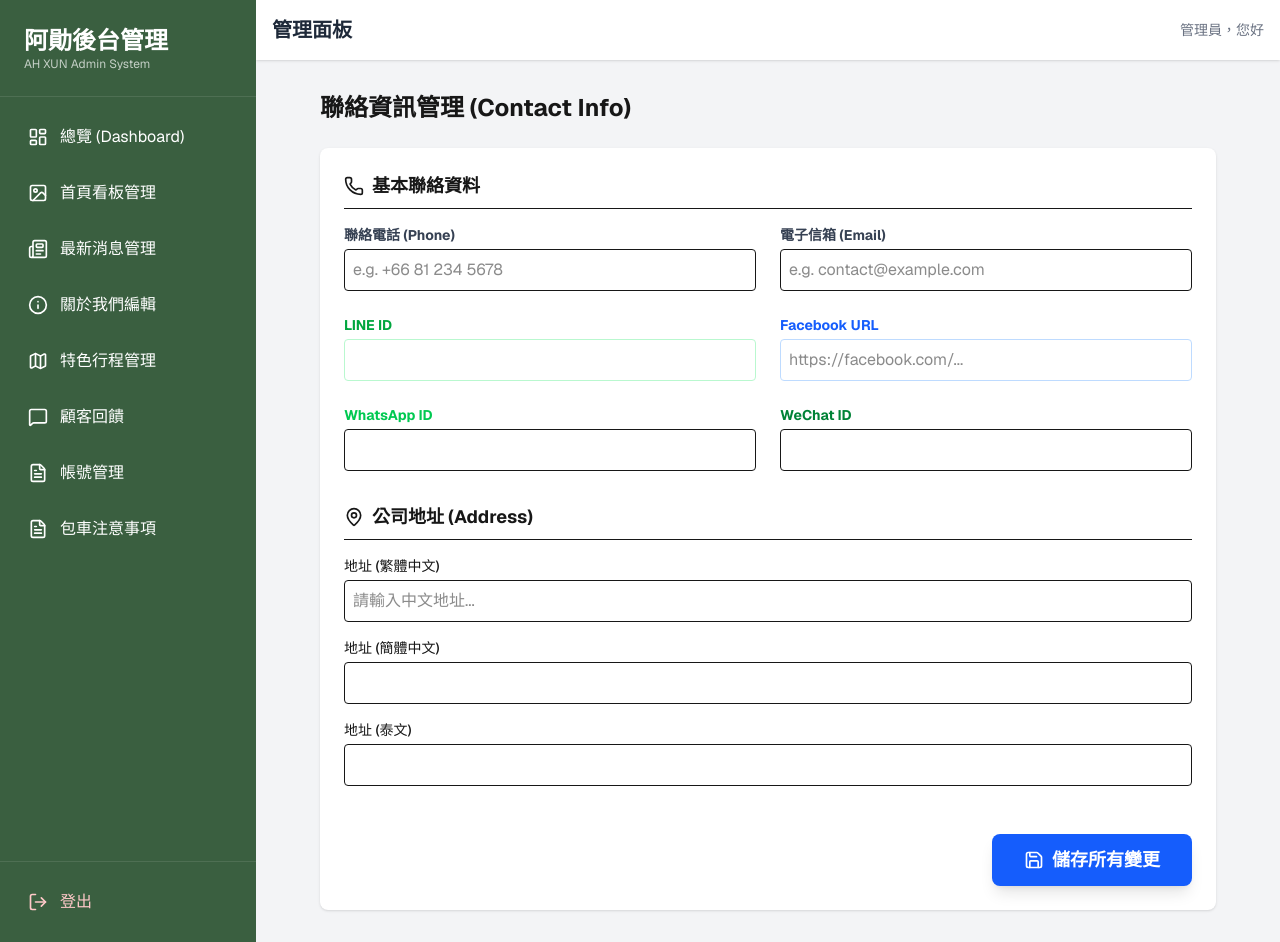
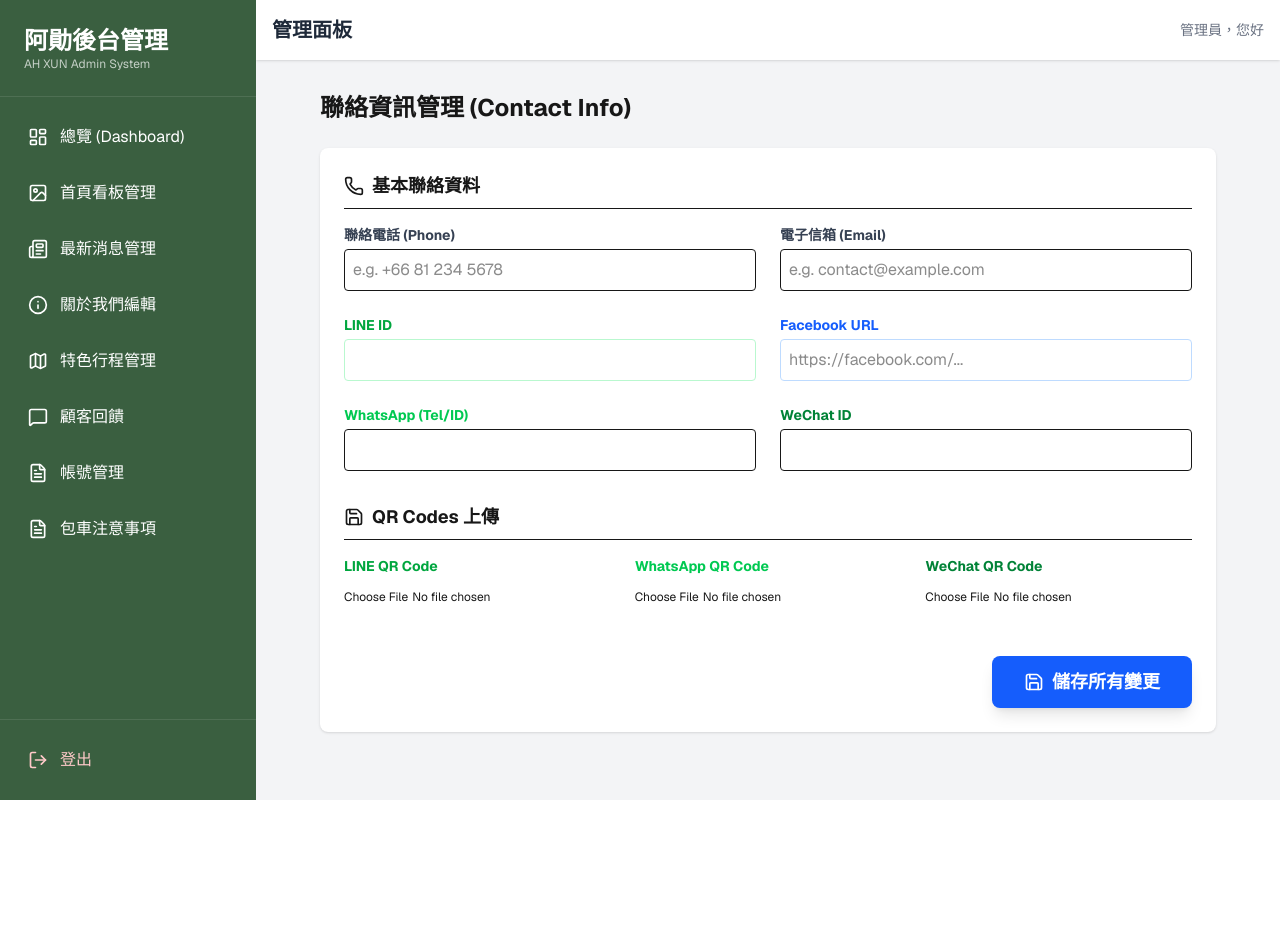
Before and after one commit to marcochen0508/ah-xun-travel, a Next.js app: page /admin/contact in a window 1280 px wide. After the commit the page ends 800 px from the top, so only its background shows below. Built offline with nearby package versions, Linux system fonts and the light colour scheme; no server answers.

Commit message:
feat: dynamic contact info and social links with QR upload, removed address

```diff
--- a/src/app/admin/contact/page.tsx
+++ b/src/app/admin/contact/page.tsx
@@ -8,18 +8,15 @@ export default function ContactPage() {
     const [saving, setSaving] = useState(false);
 
     const [formData, setFormData] = useState({
-        // Address (Multi-language)
-        address_zh_tw: "",
-        address_zh_cn: "",
-        address_th: "",
-
-        // Settings (Contact Details)
         phone: "",
         line_id: "",
         facebook_url: "",
         whatsapp_id: "",
         wechat_id: "",
-        email: ""
+        email: "",
+        line_qr: "",
+        whatsapp_qr: "",
+        wechat_qr: ""
     });
 
     useEffect(() => {
@@ -32,22 +29,46 @@ export default function ContactPage() {
             const data = await res.json();
             if (data.key) {
                 setFormData({
-                    address_zh_tw: data.content_zh_tw || "",
-                    address_zh_cn: data.content_zh_cn || "",
-                    address_th: data.content_th || "",
-
                     phone: data.settings?.phone || "",
                     line_id: data.settings?.line_id || "",
                     facebook_url: data.settings?.facebook_url || "",
                     whatsapp_id: data.settings?.whatsapp_id || "",
                     wechat_id: data.settings?.wechat_id || "",
-                    email: data.settings?.email || ""
+                    email: data.settings?.email || "",
+                    line_qr: data.settings?.line_qr || "",
+                    whatsapp_qr: data.settings?.whatsapp_qr || "",
+                    wechat_qr: data.settings?.wechat_qr || ""
                 });
             }
         } catch (error) {
             console.error("Failed to fetch contact info");
         } finally {
             setLoading(false);
+        }
+    };
+
+    const handleFileUpload = async (e: React.ChangeEvent<HTMLInputElement>, field: string) => {
+        if (!e.target.files || e.target.files.length === 0) return;
+        const file = e.target.files[0];
+
+        const uploadFormData = new FormData();
+        uploadFormData.append('file', file);
+        uploadFormData.append('bucket', 'settings');
+
+        try {
+            const response = await fetch('/api/upload', {
+                method: 'POST',
+                body: uploadFormData
+            });
+            const result = await response.json();
+            if (response.ok) {
+                setFormData(prev => ({ ...prev, [field]: result.url }));
+            } else {
+                alert("上傳失敗: " + result.error);
+            }
+        } catch (error) {
+            console.error("Upload error:", error);
+            alert("上傳發生錯誤");
         }
     };
 
@@ -63,17 +84,17 @@ export default function ContactPage() {
         try {
             const payload = {
                 key: "contact_info",
-                title_zh_tw: "聯絡資訊", // Fixed title
-                content_zh_tw: formData.address_zh_tw,
-                content_zh_cn: formData.address_zh_cn,
-                content_th: formData.address_th,
+                title_zh_tw: "聯絡資訊",
                 settings: {
                     phone: formData.phone,
                     line_id: formData.line_id,
                     facebook_url: formData.facebook_url,
                     whatsapp_id: formData.whatsapp_id,
                     wechat_id: formData.wechat_id,
-                    email: formData.email
+                    email: formData.email,
+                    line_qr: formData.line_qr,
+                    whatsapp_qr: formData.whatsapp_qr,
+                    wechat_qr: formData.wechat_qr
                 }
             };
 
@@ -153,7 +174,7 @@ export default function ContactPage() {
                             />
                         </div>
                         <div>
-                            <label className="block text-sm font-bold text-green-500 mb-1">WhatsApp ID</label>
+                            <label className="block text-sm font-bold text-green-500 mb-1">WhatsApp (Tel/ID)</label>
                             <input
                                 type="text"
                                 name="whatsapp_id"
@@ -175,43 +196,43 @@ export default function ContactPage() {
                     </div>
                 </div>
 
-                {/* Address Section */}
+                {/* QR Codes Section */}
                 <div>
                     <h3 className="text-lg font-bold mb-4 border-b pb-2 flex items-center gap-2">
-                        <MapPin size={20} /> 公司地址 (Address)
+                        <Save size={20} /> QR Codes 上傳
                     </h3>
+                    <div className="grid grid-cols-1 md:grid-cols-3 gap-6">
+                        {/* LINE QR */}
+                        <div className="space-y-2">
+                            <label className="block text-sm font-bold text-green-600">LINE QR Code</label>
+                            {formData.line_qr && (
+                                <div className="relative w-32 h-32 border rounded overflow-hidden mb-2">
+                                    <img src={formData.line_qr} alt="Line QR" className="object-cover w-full h-full" />
+                                </div>
+                            )}
+                            <input type="file" accept="image/*" onChange={(e) => handleFileUpload(e, 'line_qr')} className="text-xs" />
+                        </div>
 
-                    <div className="space-y-4">
-                        <div>
-                            <label className="block text-sm font-medium mb-1">地址 (繁體中文)</label>
-                            <input
-                                type="text"
-                                name="address_zh_tw"
-                                value={formData.address_zh_tw}
-                                onChange={handleChange}
-                                className="w-full border rounded p-2"
-                                placeholder="請輸入中文地址..."
-                            />
+                        {/* WhatsApp QR */}
+                        <div className="space-y-2">
+                            <label className="block text-sm font-bold text-green-500">WhatsApp QR Code</label>
+                            {formData.whatsapp_qr && (
+                                <div className="relative w-32 h-32 border rounded overflow-hidden mb-2">
+                                    <img src={formData.whatsapp_qr} alt="WhatsApp QR" className="object-cover w-full h-full" />
+                                </div>
+                            )}
+                            <input type="file" accept="image/*" onChange={(e) => handleFileUpload(e, 'whatsapp_qr')} className="text-xs" />
                         </div>
-                        <div>
-                            <label className="block text-sm font-medium mb-1">地址 (簡體中文)</label>
-                            <input
-                                type="text"
-                                name="address_zh_cn"
-                                value={formData.address_zh_cn}
-                                onChange={handleChange}
-                                className="w-full border rounded p-2"
-                            />
-                        </div>
-                        <div>
-                            <label className="block text-sm font-medium mb-1">地址 (泰文)</label>
-                            <input
-                                type="text"
-                                name="address_th"
-                                value={formData.address_th}
-                                onChange={handleChange}
-                                className="w-full border rounded p-2"
-                            />
+
+                        {/* WeChat QR */}
+                        <div className="space-y-2">
+                            <label className="block text-sm font-bold text-green-700">WeChat QR Code</label>
+                            {formData.wechat_qr && (
+                                <div className="relative w-32 h-32 border rounded overflow-hidden mb-2">
+                                    <img src={formData.wechat_qr} alt="WeChat QR" className="object-cover w-full h-full" />
+                                </div>
+                            )}
+                            <input type="file" accept="image/*" onChange={(e) => handleFileUpload(e, 'wechat_qr')} className="text-xs" />
                         </div>
                     </div>
                 </div>
--- a/src/components/layout/ContactModal.tsx
+++ b/src/components/layout/ContactModal.tsx
@@ -1,5 +1,6 @@
 "use client";
 
+import { useState, useEffect } from "react";
 import { X, Facebook, Phone, Download } from "lucide-react";
 import Image from "next/image";
 import { useLanguage } from "@/context/LanguageContext";
@@ -11,6 +12,36 @@ interface ContactModalProps {
 
 export default function ContactModal({ isOpen, onClose }: ContactModalProps) {
     const { t } = useLanguage();
+    const [contact, setContact] = useState({
+        phone: "080-853-0553",
+        phoneLink: "tel:+66808530553",
+        line_id: "suchart74",
+        facebook_url: "https://www.facebook.com/suchart74",
+        line_qr: "/line-qr.jpg"
+    });
+
+    useEffect(() => {
+        if (isOpen) {
+            const fetchContact = async () => {
+                try {
+                    const res = await fetch("/api/admin/content?key=contact_info");
+                    const data = await res.json();
+                    if (data.key && data.settings) {
+                        setContact({
+                            phone: data.settings.phone || "080-853-0553",
+                            phoneLink: `tel:${data.settings.phone?.replace(/\s/g, '')}` || "tel:+66808530553",
+                            line_id: data.settings.line_id || "suchart74",
+                            facebook_url: data.settings.facebook_url || "https://www.facebook.com/suchart74",
+                            line_qr: data.settings.line_qr || "/line-qr.jpg"
+                        });
+                    }
+                } catch (e) {
+                    console.error("Failed to fetch contact");
+                }
+            };
+            fetchContact();
+        }
+    }, [isOpen]);
 
     if (!isOpen) return null;
 
@@ -44,9 +75,15 @@ export default function ContactModal({ isOpen, onClose }: ContactModalProps) {
                             {t.contact.scanLine}
                         </p>
                         <div className="relative w-48 h-48 bg-gray-100 rounded-lg mx-auto border-4 border-[#00C300]/20 flex items-center justify-center overflow-hidden">
-                            <Image src="/line-qr.jpg" alt="LINE QR" fill className="object-cover" />
+                            <Image
+                                src={contact.line_qr}
+                                alt="LINE QR"
+                                fill
+                                className="object-cover"
+                                unoptimized={contact.line_qr.startsWith('http')}
+                            />
                         </div>
-                        <p className="text-sm text-gray-500 mt-2">ID: suchart74</p>
+                        <p className="text-sm text-gray-500 mt-2">ID: {contact.line_id}</p>
                     </div>
 
                     <div className="w-full h-px bg-gray-100"></div>
@@ -54,7 +91,7 @@ export default function ContactModal({ isOpen, onClose }: ContactModalProps) {
                     {/* Social Links */}
                     <div className="w-full space-y-4">
                         <a
-                            href="https://www.facebook.com/suchart74"
+                            href={contact.facebook_url}
                             target="_blank"
                             rel="noopener noreferrer"
                             className="flex items-center justify-center gap-3 w-full bg-[#1877F2] text-white py-3 rounded-xl font-bold hover:bg-[#1877F2]/90 transition-colors shadow-lg shadow-blue-200"
@@ -64,11 +101,11 @@ export default function ContactModal({ isOpen, onClose }: ContactModalProps) {
                         </a>
 
                         <a
-                            href="tel:+66808530553"
+                            href={contact.phoneLink}
                             className="flex items-center justify-center gap-3 w-full bg-lanna-gold text-white py-3 rounded-xl font-bold hover:bg-lanna-gold/90 transition-colors shadow-lg shadow-yellow-200"
                         >
                             <Phone size={20} />
-                            080-853-0553
+                            {contact.phone}
                         </a>
                     </div>
                 </div>
--- a/src/components/layout/Footer.tsx
+++ b/src/components/layout/Footer.tsx
@@ -1,22 +1,47 @@
 "use client";
 
 import { useLanguage } from "@/context/LanguageContext";
+import { useEffect, useState } from "react";
 import Link from "next/link";
 import Image from "next/image";
-import { Facebook, Phone, Mail, MapPin } from "lucide-react";
+import { Phone, Mail } from "lucide-react";
 
 export default function Footer() {
     const { t } = useLanguage();
-
-    // Static Contact Data (Restored to original/hardcoded)
-    const contact = {
+    const [contact, setContact] = useState({
         phone: "0808530553",
         phoneLink: "tel:+66808530553",
         line: "suchart74",
         fb: "https://www.facebook.com/suchart74",
-        address: t.footer.address || "Chiang Mai, Thailand",
         email: "ahxun.cm@gmail.com",
-    };
+        line_qr: "/line-qr.jpg",
+        whatsapp_qr: "/whatsapp-qr.jpg",
+        wechat_qr: "/wechat-qr.jpg"
+    });
+
+    useEffect(() => {
+        const fetchContact = async () => {
+            try {
+                const res = await fetch("/api/admin/content?key=contact_info");
+                const data = await res.json();
+                if (data.key && data.settings) {
+                    setContact({
+                        phone: data.settings.phone || "0808530553",
+                        phoneLink: `tel:${data.settings.phone?.replace(/\s/g, '')}` || "tel:+66808530553",
+                        line: data.settings.line_id || "suchart74",
+                        fb: data.settings.facebook_url || "https://www.facebook.com/suchart74",
+                        email: data.settings.email || "ahxun.cm@gmail.com",
+                        line_qr: data.settings.line_qr || "/line-qr.jpg",
+                        whatsapp_qr: data.settings.whatsapp_qr || "/whatsapp-qr.jpg",
+                        wechat_qr: data.settings.wechat_qr || "/wechat-qr.jpg"
+                    });
+                }
+            } catch (e) {
+                console.error("Failed to fetch contact footer");
+            }
+        };
+        fetchContact();
+    }, []);
 
     return (
         <footer className="bg-lanna-green text-white pt-16 pb-8" id="contact">
@@ -59,43 +84,55 @@ export default function Footer() {
                         </h4>
                         <div className="grid grid-cols-1 sm:grid-cols-2 gap-8">
                             <div className="space-y-4 text-sm text-white/80">
-                                <div className="flex items-start gap-3">
-                                    <MapPin size={18} className="mt-1 text-lanna-gold shrink-0" />
-                                    <span>{contact.address}</span>
-                                </div>
                                 <div className="flex items-center gap-3">
                                     <Phone size={18} className="text-lanna-gold shrink-0" />
                                     <a href={contact.phoneLink} className="hover:text-white transition-colors">
                                         {contact.phone}
                                     </a>
                                 </div>
-                                {/*
                                 <div className="flex items-center gap-3">
                                     <Mail size={18} className="text-lanna-gold shrink-0" />
                                     <a href={`mailto:${contact.email}`} className="hover:text-white transition-colors">
                                         {contact.email}
                                     </a>
                                 </div>
-                                */}
                             </div>
 
                             {/* QR Codes Grid */}
                             <div className="grid grid-cols-3 gap-2">
                                 <div className="bg-white p-2 rounded-lg text-center">
                                     <div className="relative aspect-square w-full mb-1">
-                                        <Image src="/line-qr.jpg" alt="Line QR" fill className="object-contain" />
+                                        <Image
+                                            src={contact.line_qr}
+                                            alt="Line QR"
+                                            fill
+                                            className="object-contain"
+                                            unoptimized={contact.line_qr.startsWith('http')}
+                                        />
                                     </div>
                                     <p className="text-[10px] text-lanna-green font-bold truncate">Line: {contact.line}</p>
                                 </div>
                                 <div className="bg-white p-2 rounded-lg text-center">
                                     <div className="relative aspect-square w-full mb-1">
-                                        <Image src="/whatsapp-qr.jpg" alt="WhatsApp QR" fill className="object-contain" />
+                                        <Image
+                                            src={contact.whatsapp_qr}
+                                            alt="WhatsApp QR"
+                                            fill
+                                            className="object-contain"
+                                            unoptimized={contact.whatsapp_qr.startsWith('http')}
+                                        />
                                     </div>
                                     <p className="text-[10px] text-lanna-green font-bold truncate">WhatsApp</p>
                                 </div>
                                 <div className="bg-white p-2 rounded-lg text-center">
                                     <div className="relative aspect-square w-full mb-1">
-                                        <Image src="/wechat-qr.jpg" alt="WeChat QR" fill className="object-contain" />
+                                        <Image
+                                            src={contact.wechat_qr}
+                                            alt="WeChat QR"
+                                            fill
+                                            className="object-contain"
+                                            unoptimized={contact.wechat_qr.startsWith('http')}
+                                        />
                                     </div>
                                     <p className="text-[10px] text-lanna-green font-bold truncate">WeChat</p>
                                 </div>
```
